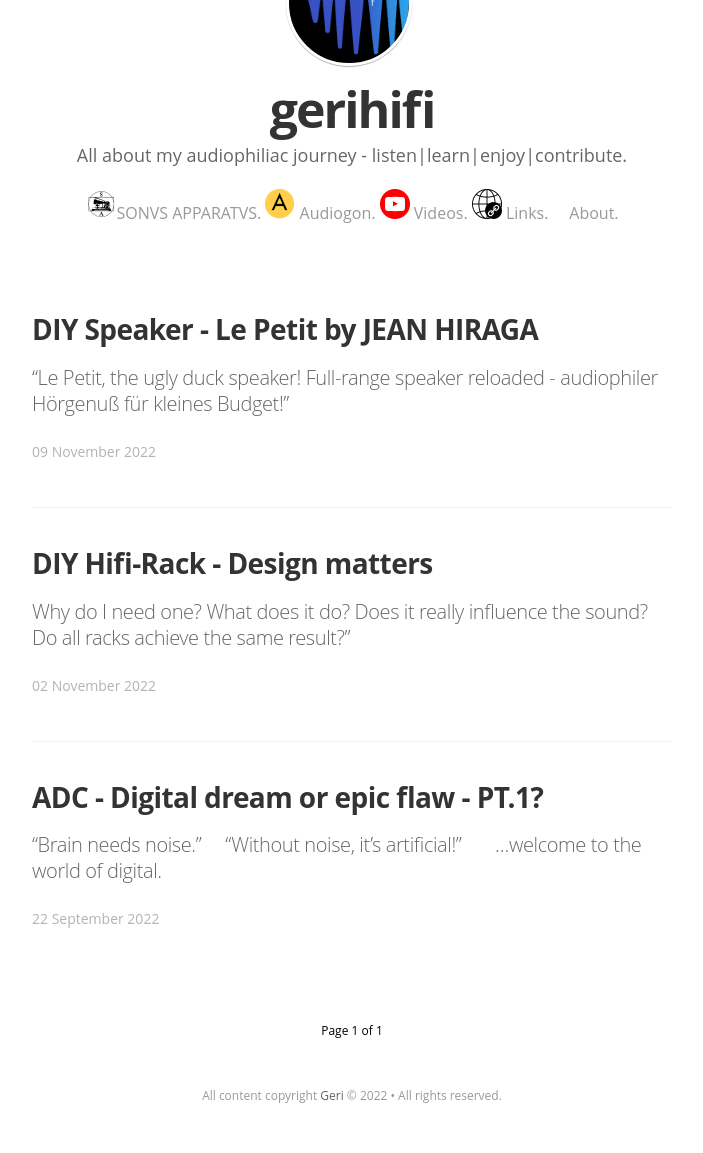
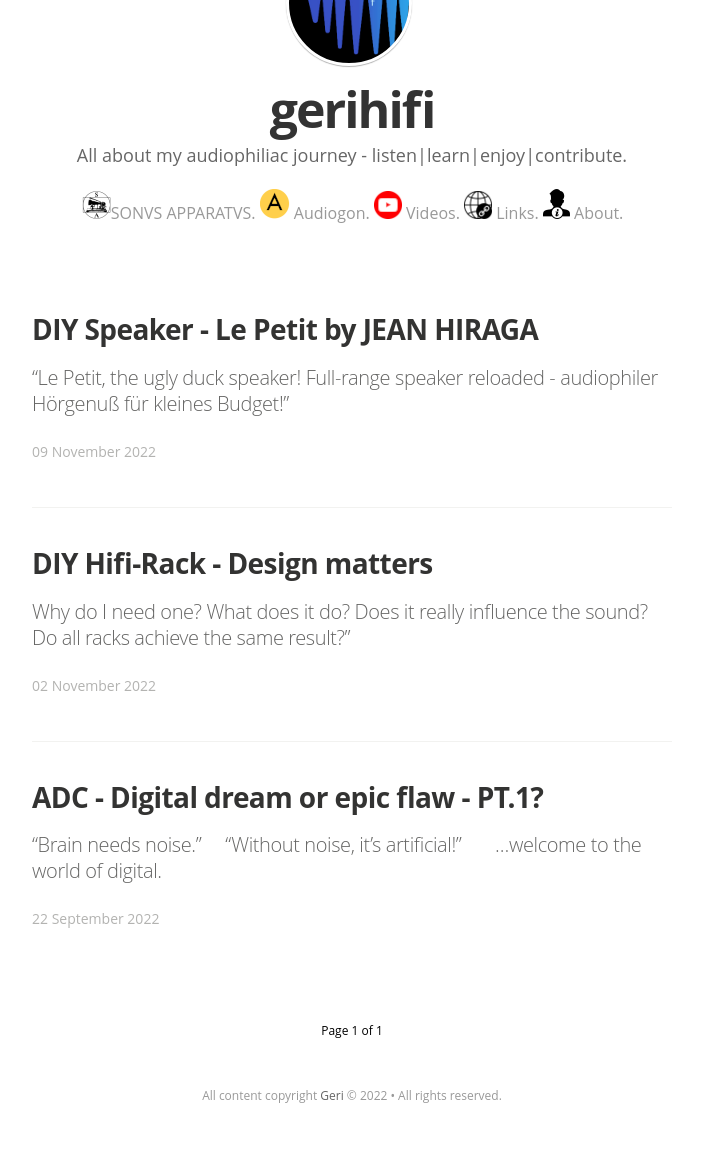
Before and after one commit to geraldfehringer/gerihifi.github.io, a Jekyll site: the page built from index.html, in a window 1280 px wide. Shown: the part 450-1603 px from the top of the page, without its empty margins (288-991 px from the left). Built offline with Jekyll 4.4.1, drawn with Linux system fonts in a browser that asks for light colours; nearby versions of some CDN libraries; some web fonts are replaced; a script that is not in the unit is left out; the list of posts is cut into pages by our own code.

Commit message:
fix images

```diff
--- a/index.html
+++ b/index.html
@@ -28,7 +28,7 @@ layout: default
        <img src={{ "/assets/images/audiogon.png" | prepend: site.baseurl }}> <a href="https://forum.audiogon.com" target="_blank">Audiogon.</a>
        <img src={{ "/assets/images/youtube.png" | prepend: site.baseurl }}> <a href={{ "/videos/" | prepend: site.baseurl }}>Videos.</a>
        <img src={{ "/assets/images/links.png" | prepend: site.baseurl }}> <a href={{ "/links/" | prepend: site.baseurl }}>Links.</a>
-       &nbsp; &nbsp; <a href={{ "/about/" | prepend: site.baseurl }}>About.</a>
+       <img src={{ "/assets/images/about.png" | prepend: site.baseurl }}> <a href={{ "/about/" | prepend: site.baseurl }}>About.</a>
       </p>
     </div>
 </header>
```
Also changed, not shown: assets/images/about.png (added), assets/images/links.png, assets/images/sonus.png, assets/images/youtube.png.
